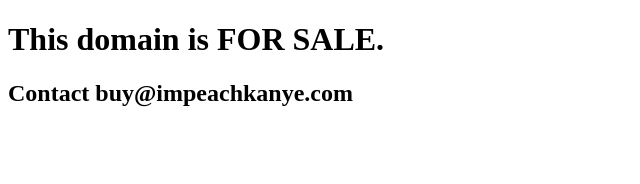
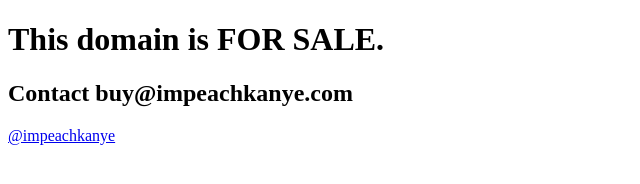
Before and after one commit to impeachkanye/impeachkanye.github.io, a plain HTML site: page index.html in a window 1280 px wide. Shown: the whole page, without its empty margins (0-640 px from the left). Drawn offline with Linux system fonts and the light colour scheme.

Commit message:
Update index.html

```diff
--- a/index.html
+++ b/index.html
@@ -12,5 +12,6 @@
 <body>
   <h1>This domain is FOR SALE.</h1>
   <h2>Contact buy@impeachkanye.com</h2>
+  <a href="https://twitter.com/ImpeachKanye">@impeachkanye</a>
 </body>
 </html>
```
